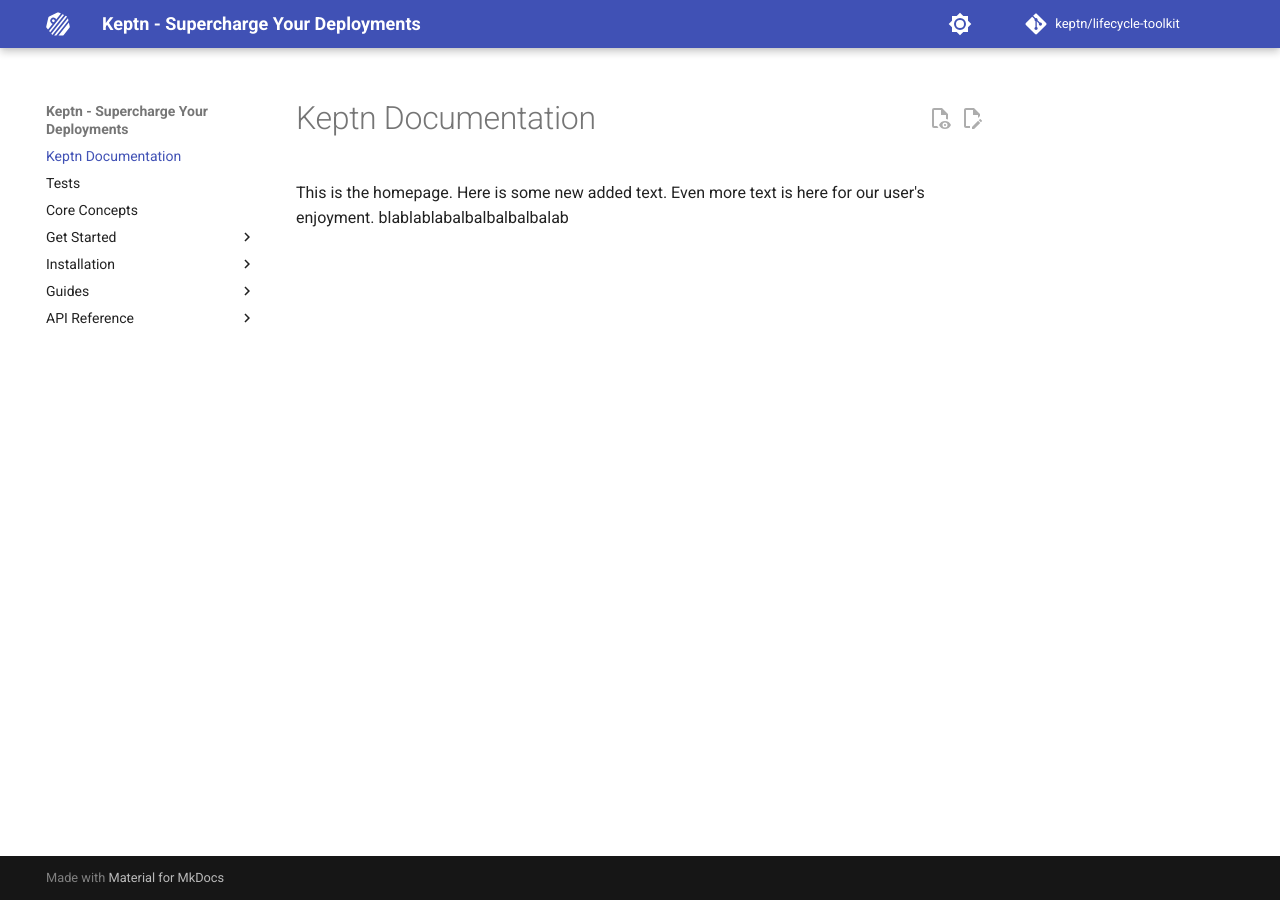
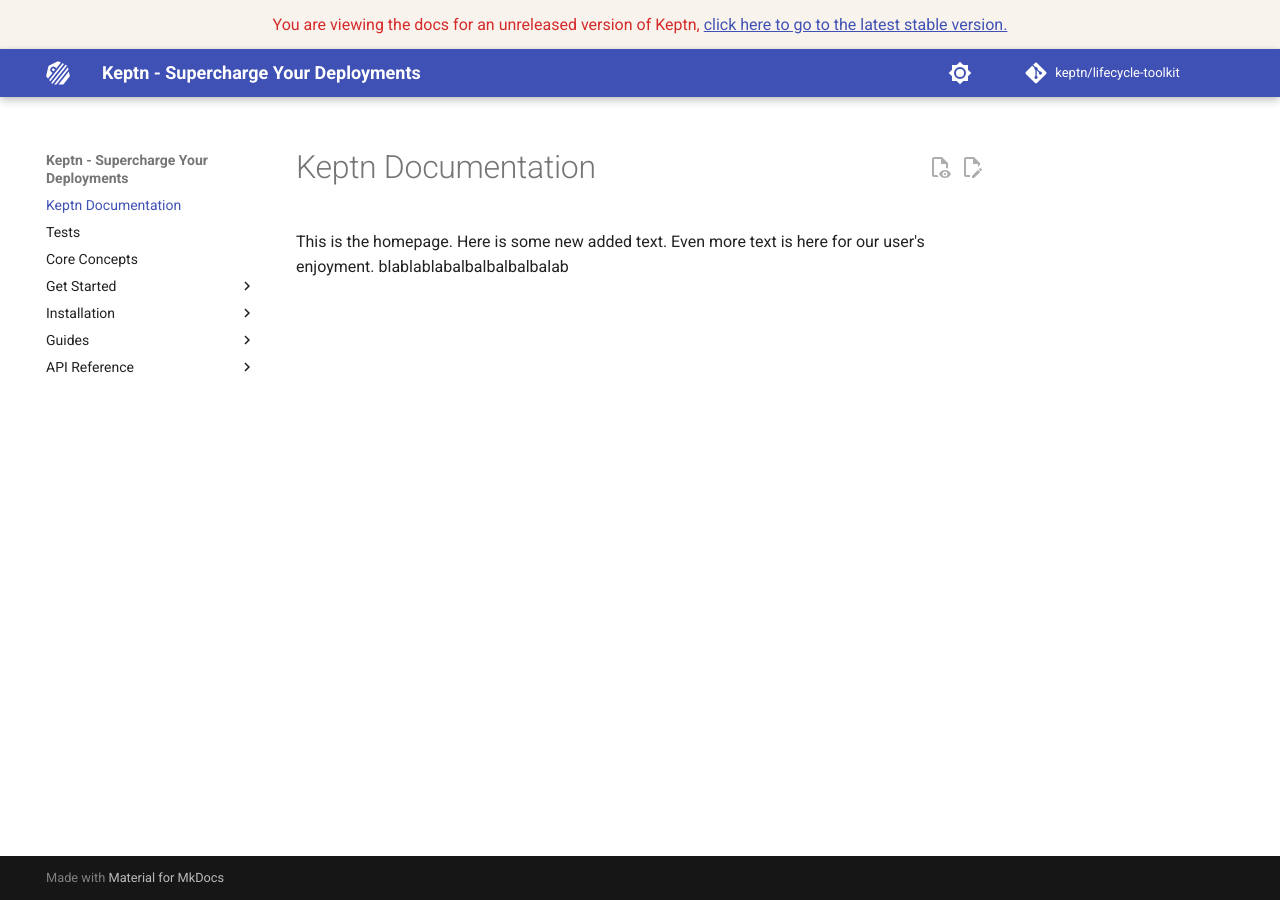
Before and after one commit to mowies/mkdocs-testing, an MkDocs documentation site: the page built from docs/index.md, in a window 1280 px wide. Built offline with MkDocs 1.6.1 and Material for MkDocs 9.7.7, drawn with Linux system fonts in a browser that asks for light colours; plug-ins that fetch from the network failed and are left out; comment, search, counter and statistics services are not loaded; part of the change alters nothing that is shown.

Commit message:
remove weird dropdown injection, re-enable custom js for version warning message
Signed-off-by: Moritz Wiesinger <moritz.wiesinger@dynatrace.com>

```diff
--- a/docs/assets/javascripts/versions.js
+++ b/docs/assets/javascripts/versions.js
@@ -1,27 +1,3 @@
-setTimeout(function() {
-    const callbackName = 'callback_' + new Date().getTime();
-    window[callbackName] = function (response) {
-        const div = document.createElement('div');
-        div.innerHTML = response.html;
-        document.querySelector(".md-header__inner > .md-header__title").appendChild(div);
-        const container = div.querySelector('.rst-versions');
-        var caret = document.createElement('div');
-        caret.innerHTML = "<i class='fa fa-caret-down dropdown-caret'></i>"
-        caret.classList.add('dropdown-caret')
-        div.querySelector('.rst-current-version').appendChild(caret);
-    }
-
-    // var CSSLink = document.createElement('link');
-    // CSSLink.rel='stylesheet';
-    // CSSLink.href = '/assets/stylesheets/versions.css';
-    // document.getElementsByTagName('head')[0].appendChild(CSSLink);
-
-    var script = document.createElement('script');
-    script.src = 'https://mkdocs-testing.readthedocs.io/_/api/v2/footer_html/?'+
-        'callback=' + callbackName + '&project=mkdocs-testing&page=&theme=mkdocs&format=jsonp&docroot=docs&source_suffix=.md&version=' + (window['READTHEDOCS_DATA'] || { version: 'latest' }).version;
-    document.getElementsByTagName('head')[0].appendChild(script);
-}, 0);
-
 // VERSION WARNINGS
 window.addEventListener("DOMContentLoaded", function() {
     var rtdData = window['READTHEDOCS_DATA'] || { version: 'latest' };
--- a/mkdocs.yml
+++ b/mkdocs.yml
@@ -34,11 +34,10 @@ site_description: >-
   Achieve cloud-native application lifecycle orchestration with Keptn.
   Enhance Kubernetes monitoring, streamline metrics ingestion, and
   automate deployment validation. Join the Keptn community for insights.
-#extra_javascript:
-#  - assets/javascripts/versions.js
+extra_javascript:
+  - assets/javascripts/versions.js
 extra_css:
   - assets/stylesheets/versions.css
-#  - assets/stylesheets/disable-appended-flyout.css
 plugins:
   - social
   - include-markdown:
```
